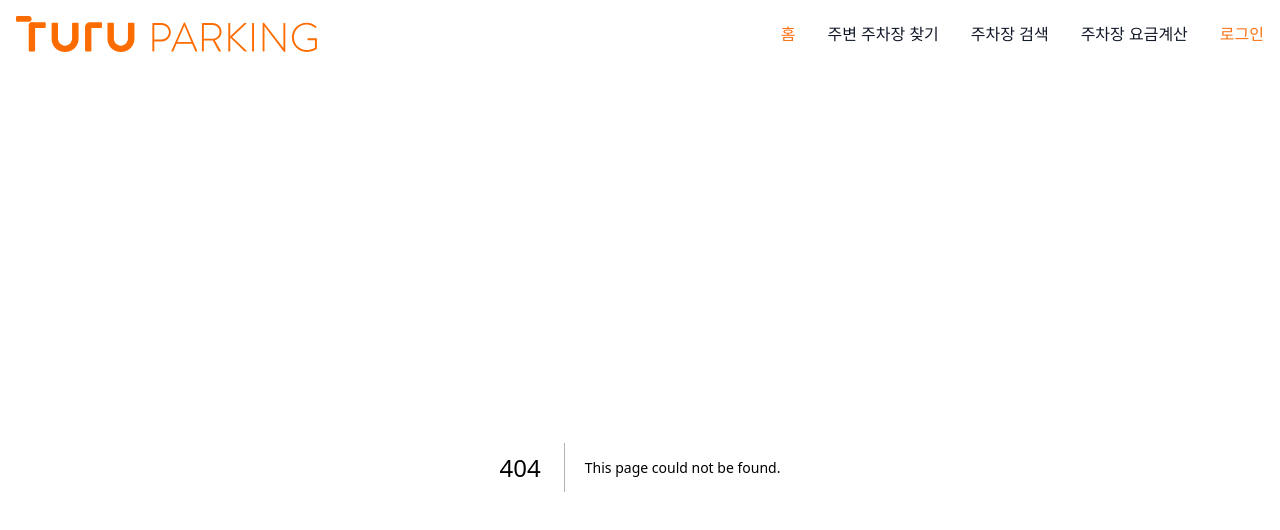
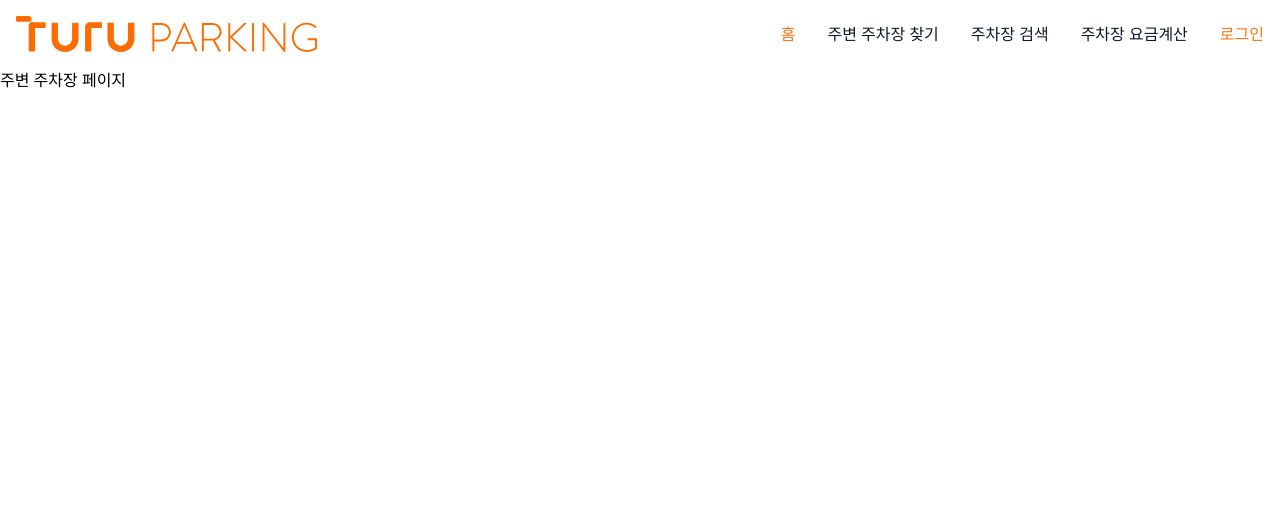
Before and after one commit to Humax-SW-Team16/Parking_Client, a Next.js app: page /near_parking in a window 1280 px wide. Before the commit this address had no page. Shown: the top 530 px of the page. Built offline with nearby package versions, Linux system fonts and the light colour scheme.

Commit message:
Create page.tsx

```diff
--- /dev/null
+++ b/src/app/near_parking/page.tsx
@@ -0,0 +1,22 @@
+// import Link from "next/link";
+// import { UserContext } from "../context/LoginContext";
+// export default function Login() {
+//     const [accessToken, setAccessToken] = useState(null)
+//     const [loginType, setLoginType] = useState('')
+//   return (
+//     <div>
+//       <UserContext.Provider>
+//         <Link href="/auth/callback/git">깃</Link>
+//         <Link href="/auth/callback/google">구글</Link>
+//         <Link href="/auth/callback/kakao">카카오</Link>
+//       </UserContext.Provider>
+//     </div>
+//   );
+// }
+export default function NearParking() {
+    return (
+        <>
+            <h1>주변 주차장 페이지</h1>
+        </>
+    );
+}
```
